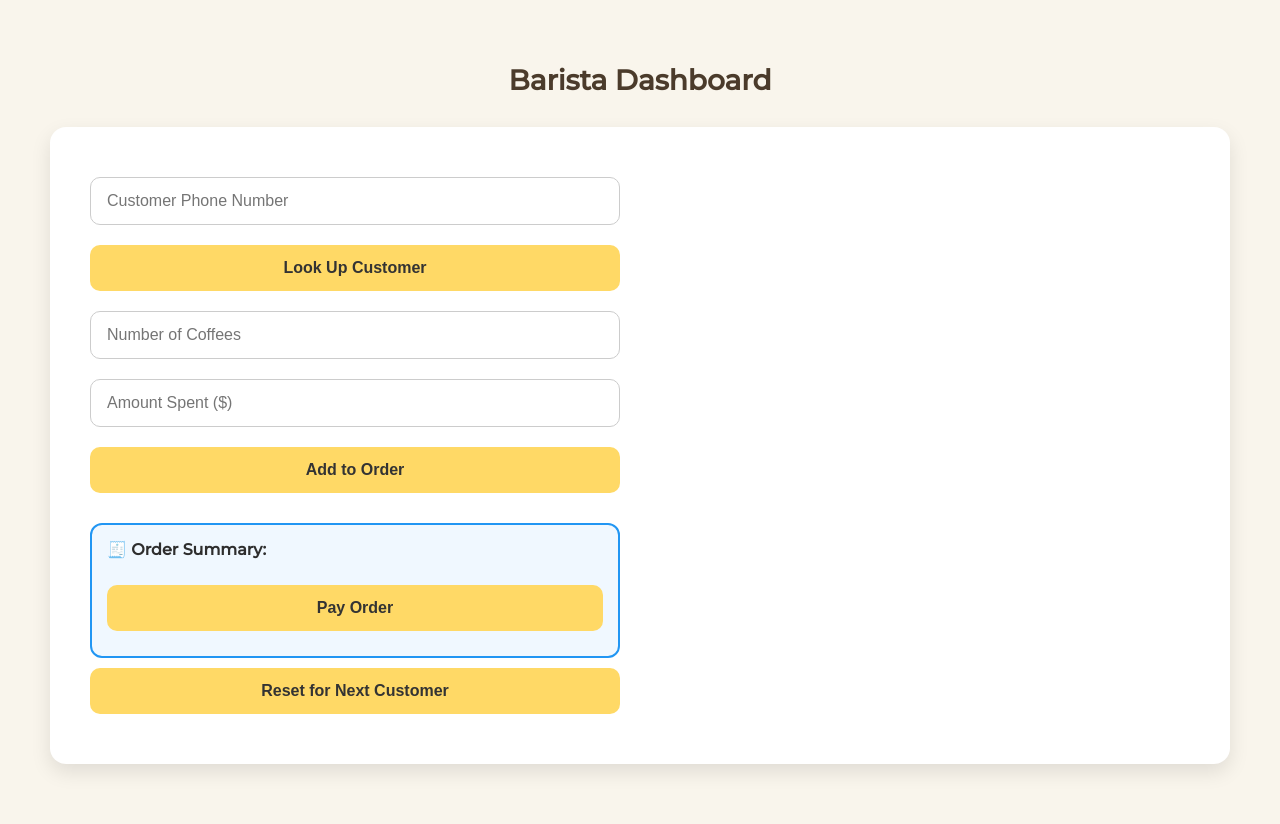
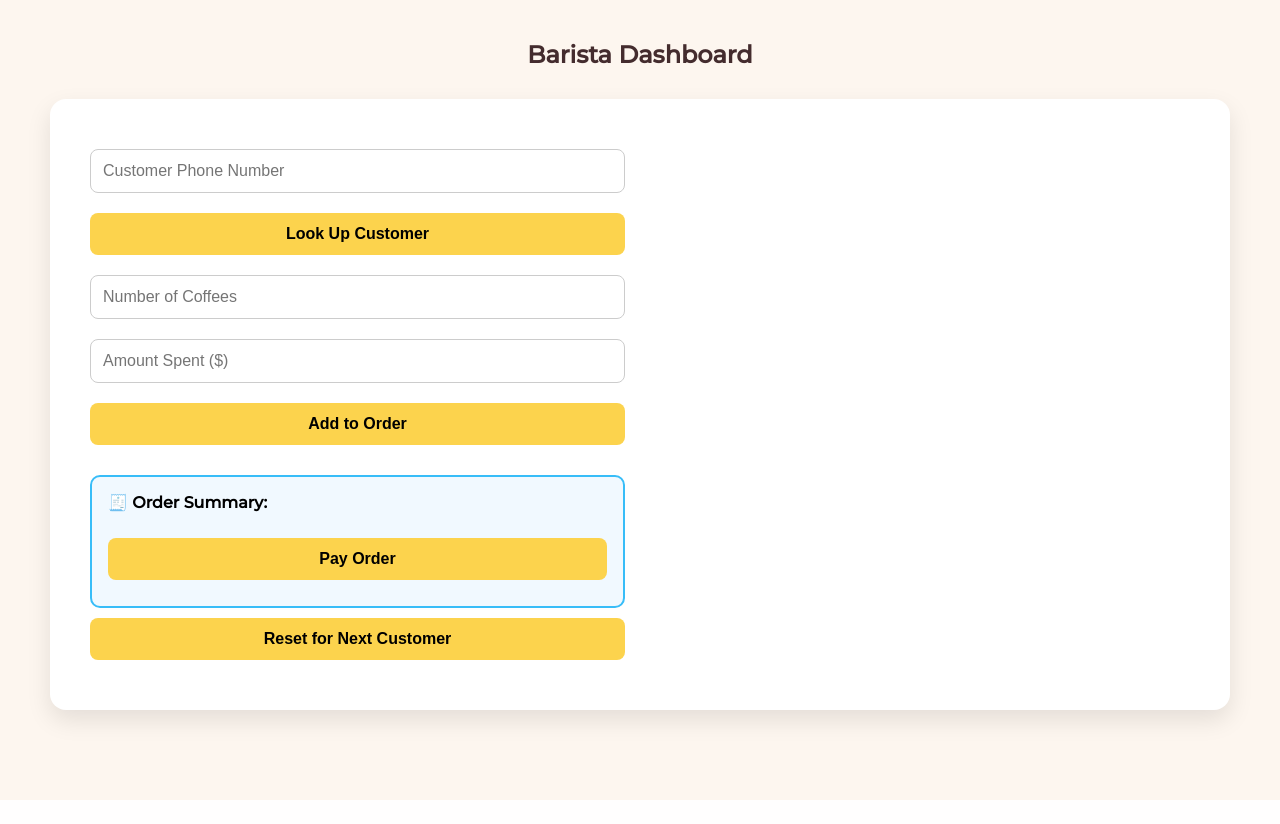
Before and after one commit to dmwaczak/yellow-dog-coffee, a Flask app: page /barista in a window 1280 px wide. After the commit the page ends 800 px from the top, so only its background shows below. Run offline with Flask 3, Linux system fonts and the light colour scheme; the visitor is signed in with stand-in values (Sample User, id 1); parts of the project's set-up code (start-up, migrations or seed data) failed here and were passed over.

Commit message:
new barista

```diff
--- a/templates/barista.html
+++ b/templates/barista.html
@@ -1,111 +1,104 @@
+<!-- Restored and styled barista.html with ALL logic intact -->
 <!DOCTYPE html>
 <html lang="en">
 <head>
-  <meta charset="UTF-8" />
-  <meta name="viewport" content="width=device-width, initial-scale=1.0"/>
-  <title>Barista Dashboard</title>
+  <meta charset="UTF-8">
+  <meta name="viewport" content="width=device-width, initial-scale=1.0">
+  <title>Barista Panel</title>
   <link href="https://fonts.googleapis.com/css2?family=Montserrat:wght@500&display=swap" rel="stylesheet">
   <style>
     body {
       font-family: 'Montserrat', sans-serif;
-      background-color: #f9f5ec;
-      color: #2e2e2e;
+      background-color: #fdf6ef;
       margin: 0;
-      padding: 40px 20px;
+      padding: 20px;
+      display: flex;
+      flex-direction: column;
+      align-items: center;
     }
     h2 {
-      text-align: center;
-      color: #4b3b2b;
+      color: #442c2e;
       margin-bottom: 30px;
-      font-size: 28px;
     }
     .panel {
       display: flex;
       flex-wrap: wrap;
-      gap: 40px;
+      gap: 30px;
       justify-content: center;
-      background-color: #ffffff;
+      background-color: #fff;
+      padding: 40px;
       border-radius: 16px;
-      padding: 40px;
-      box-shadow: 0 8px 20px rgba(0, 0, 0, 0.1);
+      box-shadow: 0 10px 25px rgba(0,0,0,0.1);
+      width: 90%;
       max-width: 1100px;
-      margin: 0 auto;
     }
     .form-section, .info-section {
       flex: 1 1 400px;
-      min-width: 320px;
+      min-width: 300px;
     }
     input, button {
       width: 100%;
-      padding: 14px 16px;
+      padding: 12px;
       margin: 10px 0;
-      border-radius: 10px;
+      font-size: 16px;
+      border-radius: 8px;
       border: 1px solid #ccc;
-      font-size: 16px;
       box-sizing: border-box;
     }
     button {
-      background-color: #ffd966;
+      background-color: #fcd34d;
       font-weight: bold;
-      color: #333;
       border: none;
-      transition: background-color 0.3s;
+      cursor: pointer;
+      transition: background 0.2s ease-in-out;
     }
     button:hover {
-      background-color: #fbc02d;
+      background-color: #fbbf24;
     }
     .checkout-summary {
-      background-color: #f0f8ff;
-      border: 2px solid #2196f3;
-      border-radius: 12px;
-      padding: 15px;
+      background-color: #f1f9ff;
+      padding: 16px;
+      border: 2px solid #38bdf8;
+      border-radius: 10px;
       margin-top: 20px;
     }
     .checkout-summary ul {
+      list-style-type: disc;
       padding-left: 20px;
-      margin-top: 10px;
     }
     .info-box {
+      background-color: #fff9db;
+      border-left: 6px solid #facc15;
       padding: 20px;
-      background-color: #fffbe6;
-      border-left: 5px solid #fcd34d;
-      border-radius: 10px;
+      border-radius: 12px;
     }
     .info-box p {
-      margin: 8px 0;
-      font-size: 18px;
+      font-size: 17px;
+      margin: 10px 0;
     }
     .reward-item {
+      padding: 10px;
       margin: 10px 0;
-      padding: 10px;
-      background-color: #fff8dc;
+      background: #fef3c7;
+      border-radius: 8px;
       border: 1px solid #fcd34d;
-      border-radius: 10px;
-    }
-    .reward-item span {
-      display: block;
-      margin-bottom: 6px;
-      font-size: 16px;
     }
     .reward-item button {
-      background-color: #81c784;
-      border: none;
+      margin-top: 8px;
+      background-color: #86efac;
+      padding: 6px 12px;
       font-size: 14px;
-      padding: 6px 12px;
-      border-radius: 6px;
-      cursor: pointer;
     }
     .reward-item button:hover {
-      background-color: #66bb6a;
+      background-color: #4ade80;
+    }
+    .hidden {
+      display: none;
     }
     .message {
       margin-top: 20px;
-      text-align: center;
       font-size: 16px;
       font-style: italic;
-    }
-    .hidden {
-      display: none;
     }
   </style>
 </head>
@@ -136,5 +129,142 @@
     </div>
   </div>
   <div class="message" id="message"></div>
+
+  <script>
+    let currentPhone = '';
+    let currentName = '';
+    let customerData = {};
+    let order = { coffees: 0, amount: 0, summary: [] };
+
+    async function lookupCustomer() {
+      const phone = document.getElementById('phone').value;
+      const msg = document.getElementById('message');
+      msg.innerText = 'Looking up customer...';
+
+      try {
+        const res = await fetch('/status', {
+          method: 'POST',
+          headers: { 'Content-Type': 'application/x-www-form-urlencoded' },
+          body: `phone=${encodeURIComponent(phone)}`
+        });
+        const html = await res.text();
+        const punches = html.match(/You have <strong>(\d+)<\/strong> punches/);
+        const points = html.match(/You have <strong>(\d+)<\/strong> points/);
+        const name = html.match(/Hey (.*?)!/);
+
+        if (punches && points && name) {
+          currentPhone = phone;
+          customerData = {
+            name: name[1],
+            punches: parseInt(punches[1]),
+            points: parseInt(points[1])
+          };
+          document.getElementById('cust-name').innerText = customerData.name;
+          document.getElementById('cust-punches').innerText = customerData.punches;
+          document.getElementById('cust-points').innerText = customerData.points;
+
+          document.getElementById('free-coffee-box').innerHTML =
+            customerData.punches >= 12 ?
+            `<p style="color:green;">🎉 Eligible for free coffee!</p>` :
+            `<p>${12 - customerData.punches} more until a free coffee</p>`;
+
+          const rewardsDiv = document.getElementById('rewards-section');
+          rewardsDiv.innerHTML = '<h4>🎁 Rewards:</h4>';
+          const rewards = [
+            { name: '🥪 Toast', cost: 100 },
+            { name: '🧊 Cold Brew', cost: 250 },
+            { name: '☕ Mug', cost: 500 }
+          ];
+          rewards.forEach(reward => {
+            rewardsDiv.innerHTML += customerData.points >= reward.cost ?
+              `<div class='reward-item'><span>${reward.name} - ${reward.cost} pts</span>
+              <button onclick="redeemPoints(${reward.cost}, '${reward.name}')">Redeem</button></div>` :
+              `<div class='reward-item'><span>${reward.name} - Need ${reward.cost - customerData.points} more pts</span></div>`;
+          });
+
+          document.getElementById('customer-info').classList.remove('hidden');
+          msg.innerText = '';
+        } else {
+          msg.innerText = 'Customer not found.';
+        }
+      } catch (e) {
+        msg.innerText = 'Error looking up customer.';
+      }
+    }
+
+    function addToSummary() {
+      const coffees = parseInt(document.getElementById('coffees').value) || 0;
+      const amount = parseFloat(document.getElementById('amount').value) || 0;
+
+      if (coffees > 0) order.summary.push(`☕ ${coffees} coffee(s)`);
+      if (amount > 0) order.summary.push(`💰 $${amount.toFixed(2)}`);
+
+      order.coffees += coffees;
+      order.amount += amount;
+
+      const summaryList = document.getElementById('summary-list');
+      summaryList.innerHTML = '';
+      order.summary.forEach(item => {
+        const li = document.createElement('li');
+        li.innerText = item;
+        summaryList.appendChild(li);
+      });
+    }
+
+    async function payOrder() {
+      const msg = document.getElementById('message');
+      if (!currentPhone || (order.coffees === 0 && order.amount === 0)) {
+        msg.innerText = 'Missing customer or order details';
+        return;
+      }
+
+      try {
+        const res = await fetch('/barista', {
+          method: 'POST',
+          headers: { 'Content-Type': 'application/json' },
+          body: JSON.stringify({ phone: currentPhone, coffees: order.coffees, amount: order.amount })
+        });
+        const result = await res.json();
+        msg.innerText = res.ok ? result.message : result.error;
+        lookupCustomer();
+        order = { coffees: 0, amount: 0, summary: [] };
+        document.getElementById('summary-list').innerHTML = '';
+      } catch (e) {
+        msg.innerText = 'Transaction failed';
+      }
+    }
+
+    async function redeemPoints(points, name) {
+      const msg = document.getElementById('message');
+      try {
+        const res = await fetch('/redeem-points', {
+          method: 'POST',
+          headers: { 'Content-Type': 'application/x-www-form-urlencoded' },
+          body: `phone=${currentPhone}&points=${points}`
+        });
+        const result = await res.text();
+        msg.innerText = result;
+        order.summary.push(`🎁 ${name}`);
+        payOrder();
+      } catch (e) {
+        msg.innerText = 'Failed to redeem reward';
+      }
+    }
+
+    function resetPanel() {
+      currentPhone = '';
+      customerData = {};
+      order = { coffees: 0, amount: 0, summary: [] };
+      document.getElementById('phone').value = '';
+      document.getElementById('cust-name').innerText = '';
+      document.getElementById('cust-punches').innerText = '';
+      document.getElementById('cust-points').innerText = '';
+      document.getElementById('free-coffee-box').innerHTML = '';
+      document.getElementById('rewards-section').innerHTML = '';
+      document.getElementById('customer-info').classList.add('hidden');
+      document.getElementById('summary-list').innerHTML = '';
+      document.getElementById('message').innerText = '';
+    }
+  </script>
 </body>
 </html>
```
